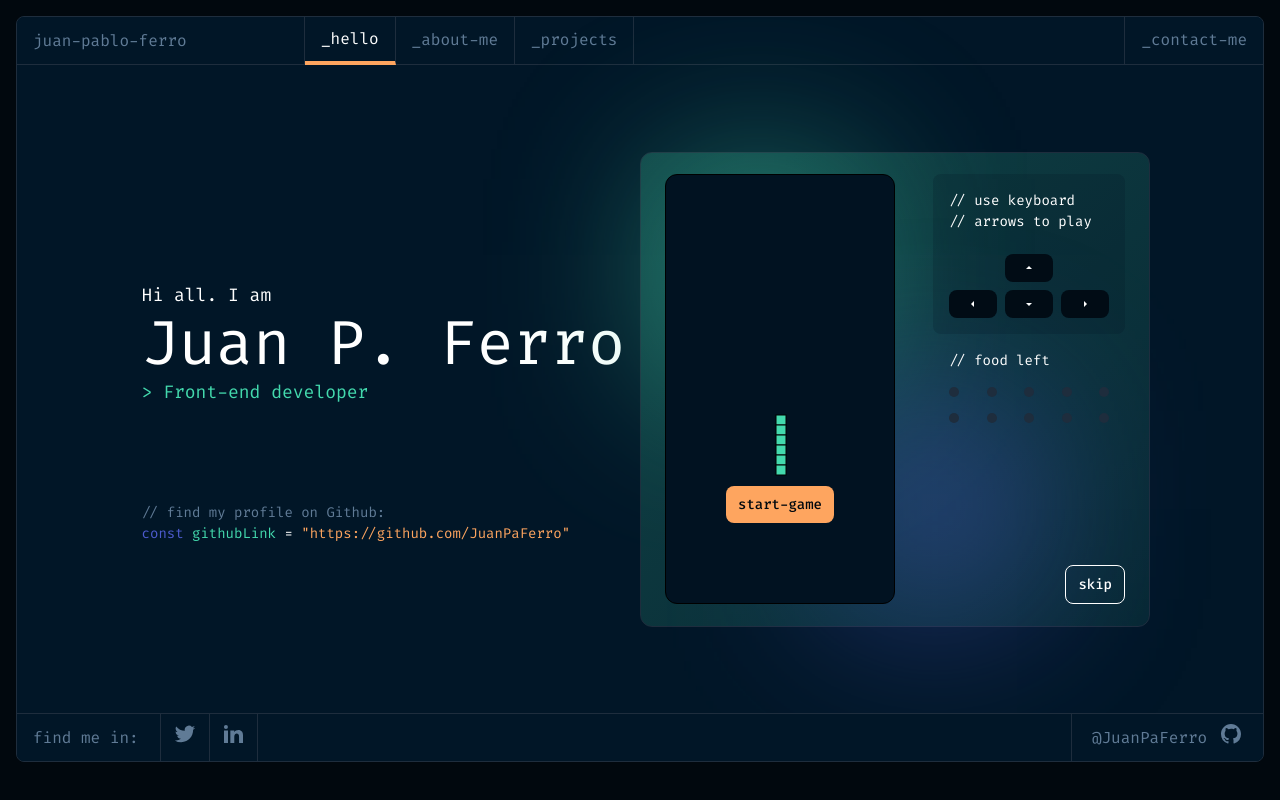
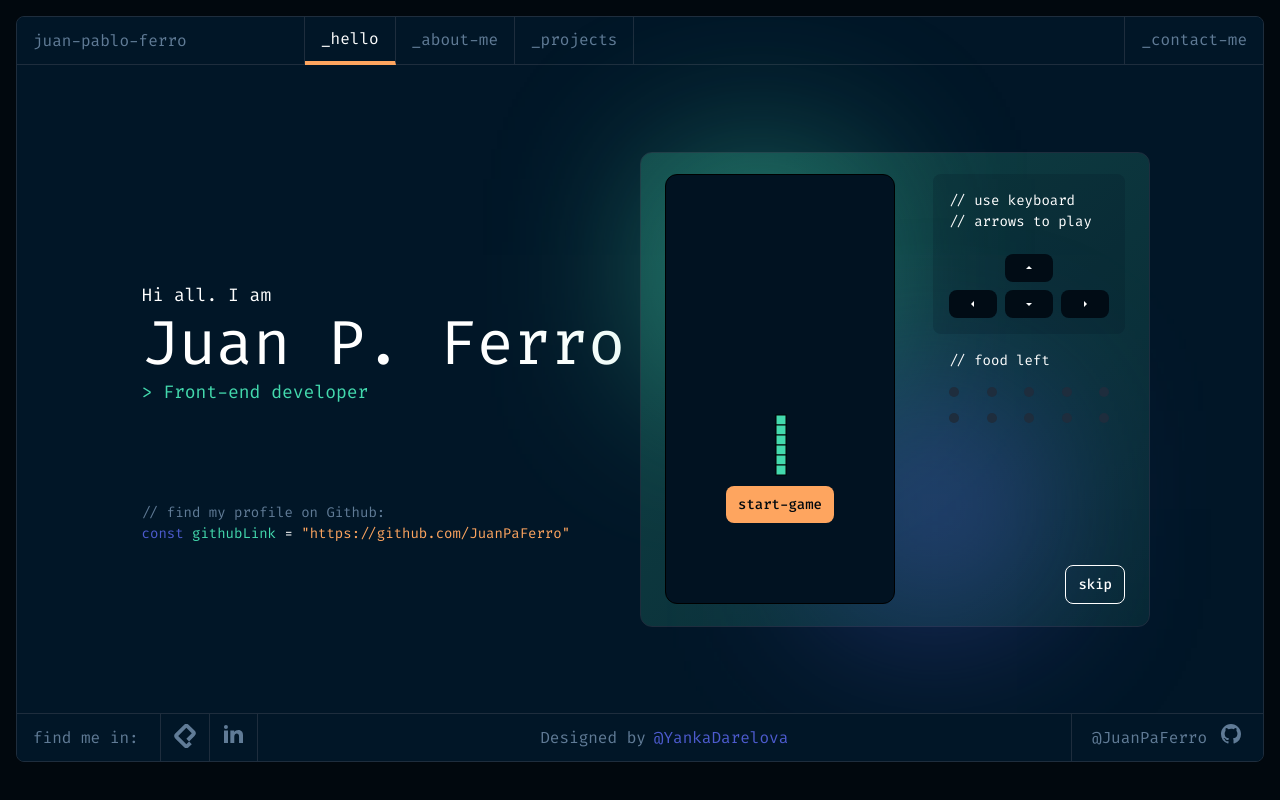
Before and after one commit to JuanPaFerro/portfolio, a Next.js app: page / in a window 1280 px wide. Built offline with nearby package versions, Linux system fonts and the light colour scheme.

Commit message:
Added credits to the designer, fixed the styles for the ProjectCards and added a link to my Platzi profile instead of the twitter account

```diff
--- a/src/components/Footer/Footer.jsx
+++ b/src/components/Footer/Footer.jsx
@@ -1,7 +1,7 @@
 import React from "react";
 import Image from "next/image";
 import { useRouter } from "next/router";
-import twitter from "@icons/twitter.svg";
+import platzi from "@icons/platzi.svg";
 import linkedin from "@icons/linkedin.svg";
 import github from "@icons/github.svg";
 
@@ -16,20 +16,34 @@ const Footer = () => {
       </div>
       <div className="flex h-full text-gray lg:w-full lg:justify-between">
         <div className="flex lg:border-r border-lines">
-          <div className="cursor-pointer border-l lg:border-l-0 border-l-lines w-12 h-full flex items-center justify-center">
-            <a href="https://www.twitter.com/jf3rr0">
-              <Image src={twitter} alt="twitter icon" />
+          <div className="cursor-pointer border-l lg:border-l-0 border-l-lines w-12 h-full flex items-center justify-center pt-1">
+            <a href="https://platzi.com/p/jpferroa96/" target="blank">
+              <Image src={platzi} alt="twitter icon" />
             </a>
           </div>
           <div className="border-l border-l-lines w-12 h-full flex items-center justify-center">
-            <a href="https://www.linkedin.com/in/juan-pablo-ferro">
+            <a
+              href="https://www.linkedin.com/in/juan-pablo-ferro"
+              target="blank"
+            >
               <Image src={linkedin} alt="linkedin icon" />
             </a>
           </div>
         </div>
+        <div className="hidden h-full lg:flex justify-center items-center space-x-2">
+          <span>Designed by</span>
+          <a
+            href="https://twitter.com/YankaDarelova"
+            target="_blank"
+            rel="noopener noreferrer"
+            className="text-gradient-blue"
+          >
+            @YankaDarelova
+          </a>
+        </div>
         <div className="border-l border-l-lines w-12 h-full flex items-center justify-center lg:w-48 cursor-pointer">
           <p className="hidden pr-3 lg:block">@JuanPaFerro</p>
-          <a href="https://github.com/JuanPaFerro">
+          <a href="https://github.com/JuanPaFerro" target="blank">
             <Image src={github} alt="github icon" />
           </a>
         </div>
--- a/src/components/ProjectCard/ProjectCard.jsx
+++ b/src/components/ProjectCard/ProjectCard.jsx
@@ -11,8 +11,8 @@ const ProjectCard = ({ project }) => {
         <p className="text-gradient-blue font-bold">{project.title}</p>
         <p>{`/ ${project.subtitle}`}</p>
       </div>
-      <div className="h-80 w-72 border border-lines rounded-xl overflow-hidden">
-        <div className="h-2/5 rounded-t-xl overflow-hidden border-b border-lines relative">
+      <div className="w-72 border border-lines rounded-xl overflow-hidden">
+        <div className="h-40 rounded-t-xl overflow-hidden border-b border-lines relative">
           <Image
             src={project.image}
             alt={`image of project ${project.title}`}
@@ -21,10 +21,10 @@ const ProjectCard = ({ project }) => {
           />
           <TechnologyIcon type={project.technology} />
         </div>
-        <div className="h-3/5 flex flex-col p-8 space-y-5 text-label text-gray bg-darker-blue">
-          <p className={`h-3/5 overflow-auto`}>{project.details}</p>
+        <div className=" flex flex-col p-8 space-y-5 text-label text-gray bg-darker-blue">
+          <p className={``}>{project.details}</p>
           {project.link === "" ? (
-            <p className="text-orange text-[10px]">This project is property of the company I was working for during its development.</p>
+            <p className="text-orange text-[10px]">This project is property of Desoft.</p>
           ) : (
             <Link href={project.link}>
               <div className="h-9 w-32 text-snippets text-white flex items-center justify-center rounded-lg cursor-pointer bg-[#1C2B3A] hover:bg-[#263B50]">
--- a/src/components/ProjectsList/ProjectsList.jsx
+++ b/src/components/ProjectsList/ProjectsList.jsx
@@ -47,7 +47,7 @@ const ProjectsList = () => {
             <p className="text-[12px] font-medium">x</p>
           </div>
         </div>
-        <div className="flex items-center flex-col space-y-5 lg:grid lg:grid-cols-3 lg:space-y-0 lg:gap-5  lg:overflow-auto  lg:px-10 lg:pt-10 lg:pb-20">
+        <div className="flex items-center lg:items-start flex-col space-y-5 lg:grid lg:grid-cols-3 lg:space-y-0 lg:gap-5  lg:overflow-auto  lg:px-10 lg:pt-10 lg:pb-20">
           {filteredProjects.map((project, index) => (
             <ProjectCard key={index} project={project} />
           ))}
```
Also changed, not shown: src/assets/icons/platzi.svg (added).
